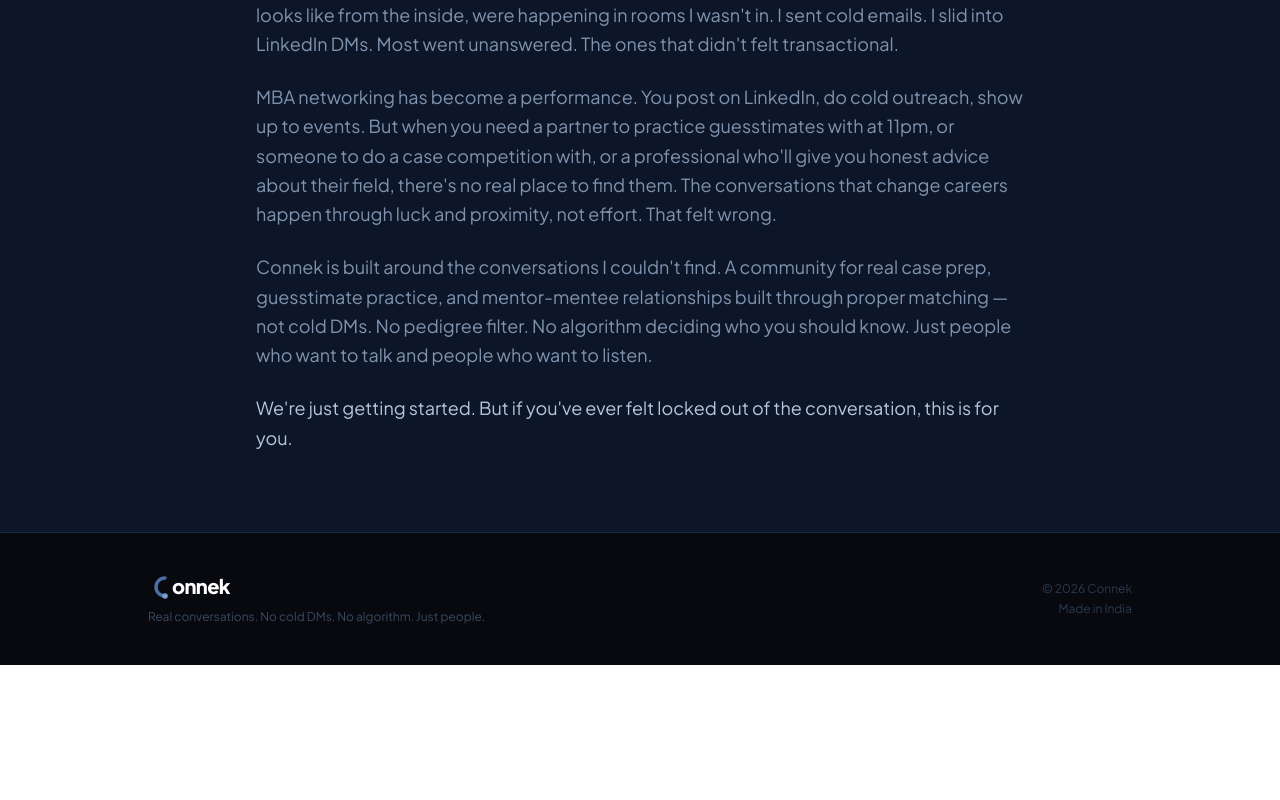
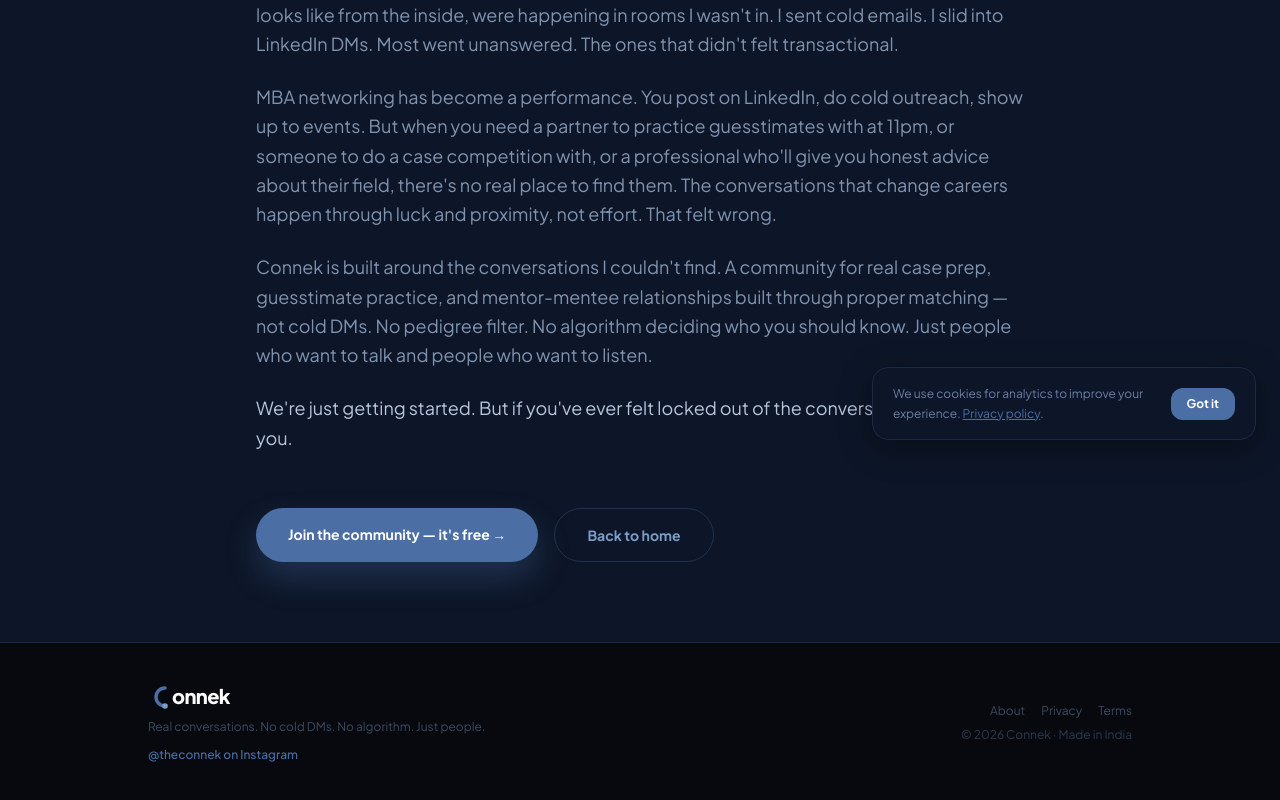
Before and after one commit to bafnakhushi111-tech/theconnek, a Next.js app: page /about in a window 1280 px wide. Shown: the part 344-1144 px from the top of the page. Before the commit the page ends 1009 px from the top, so only its background shows below. Built offline with nearby package versions, Linux system fonts and the light colour scheme; no server answers.

Commit message:
SEO overhaul, FAQ section, cookie banner, About CTA, footer links, JSON-LD schema

```diff
--- a/app/about/page.tsx
+++ b/app/about/page.tsx
@@ -1,10 +1,12 @@
 import type { Metadata } from "next";
+import Link from "next/link";
 import NavWithPanel from "../components/NavWithPanel";
 import Footer from "../components/Footer";
 
 export const metadata: Metadata = {
-  title: "About — Connek",
-  description: "Why we built Connek — and the networking gap we couldn't find a solution for.",
+  title: "About Connek | Why We Built This MBA Networking Community",
+  description: "Connek was built because real career conversations — the ones that actually change direction — were happening in rooms most MBA students never get access to. Here's the story.",
+  alternates: { canonical: "https://theconnek.com/about" },
 };
 
 export default function AboutPage() {
@@ -45,6 +47,23 @@
               conversation, this is for you.
             </p>
           </div>
+
+          <div className="mt-14 flex flex-col sm:flex-row gap-4">
+            <Link
+              href="/#waitlist"
+              className="inline-block font-bold px-8 py-4 rounded-full text-sm text-center text-white"
+              style={{ background: "#4B6FA5", boxShadow: "0 16px 32px rgba(75,111,165,0.3)" }}
+            >
+              Join the community — it&apos;s free →
+            </Link>
+            <Link
+              href="/"
+              className="inline-block font-bold px-8 py-4 rounded-full text-sm text-center"
+              style={{ border: "1px solid rgba(75,111,165,0.3)", color: "#7B9EC8" }}
+            >
+              Back to home
+            </Link>
+          </div>
         </div>
       </section>
 
--- /dev/null
+++ b/app/components/CookieBanner.tsx
@@ -0,0 +1,40 @@
+"use client";
+
+import { useState, useEffect } from "react";
+import Link from "next/link";
+
+export default function CookieBanner() {
+  const [visible, setVisible] = useState(false);
+
+  useEffect(() => {
+    if (!localStorage.getItem("cookie_consent")) {
+      setVisible(true);
+    }
+  }, []);
+
+  function accept() {
+    localStorage.setItem("cookie_consent", "true");
+    setVisible(false);
+  }
+
+  if (!visible) return null;
+
+  return (
+    <div
+      className="fixed bottom-4 left-4 right-4 sm:left-auto sm:right-6 sm:max-w-sm z-50 rounded-2xl px-5 py-4 flex flex-col sm:flex-row items-start sm:items-center gap-3 text-sm"
+      style={{ background: "#0D1628", border: "1px solid #1a2a45", boxShadow: "0 8px 32px rgba(0,0,0,0.4)" }}
+    >
+      <p style={{ color: "#6B7FA3" }} className="flex-1 text-xs leading-relaxed">
+        We use cookies for analytics to improve your experience.{" "}
+        <Link href="/privacy" className="underline" style={{ color: "#4B6FA5" }}>Privacy policy</Link>.
+      </p>
+      <button
+        onClick={accept}
+        className="shrink-0 text-xs font-bold px-4 py-2 rounded-xl text-white"
+        style={{ background: "#4B6FA5" }}
+      >
+        Got it
+      </button>
+    </div>
+  );
+}
--- a/app/components/Footer.tsx
+++ b/app/components/Footer.tsx
@@ -1,18 +1,32 @@
 import Logo from "./Logo";
+import Link from "next/link";
 
 export default function Footer() {
   return (
     <footer style={{ background: "#08090E", borderTop: "1px solid #1a2a45" }}>
-      <div className="max-w-5xl mx-auto px-5 py-10 flex flex-col sm:flex-row items-center sm:justify-between gap-4">
+      <div className="max-w-5xl mx-auto px-5 py-10 flex flex-col sm:flex-row items-center sm:justify-between gap-6">
         <div className="flex flex-col items-center sm:items-start gap-2">
           <Logo variant="dark" size="sm" />
           <p className="text-xs" style={{ color: "#3A4A60" }}>
             Real conversations. No cold DMs. No algorithm. Just people.
           </p>
+          <a
+            href="https://www.instagram.com/theconnek"
+            target="_blank"
+            rel="noopener noreferrer"
+            className="text-xs font-medium mt-1"
+            style={{ color: "#4B6FA5" }}
+          >
+            @theconnek on Instagram
+          </a>
         </div>
-        <div className="flex flex-col items-center sm:items-end gap-1 text-xs" style={{ color: "#2A3A50" }}>
-          <span>© {2026} Connek</span>
-          <span>Made in India</span>
+        <div className="flex flex-col items-center sm:items-end gap-2 text-xs" style={{ color: "#2A3A50" }}>
+          <div className="flex gap-4">
+            <Link href="/about" className="hover:opacity-80 transition-opacity" style={{ color: "#3A4A60" }}>About</Link>
+            <Link href="/privacy" className="hover:opacity-80 transition-opacity" style={{ color: "#3A4A60" }}>Privacy</Link>
+            <Link href="/terms" className="hover:opacity-80 transition-opacity" style={{ color: "#3A4A60" }}>Terms</Link>
+          </div>
+          <span>© {2026} Connek · Made in India</span>
         </div>
       </div>
     </footer>
--- a/app/layout.tsx
+++ b/app/layout.tsx
@@ -2,6 +2,7 @@
 import { Plus_Jakarta_Sans } from "next/font/google";
 import "./globals.css";
 import Analytics from "./components/Analytics";
+import CookieBanner from "./components/CookieBanner";
 
 const plusJakartaSans = Plus_Jakarta_Sans({
   subsets: ["latin"],
@@ -10,20 +11,43 @@
 
 export const metadata: Metadata = {
   metadataBase: new URL("https://theconnek.com"),
-  title: "Connek — Real conversations. Real careers.",
-  description: "A community where students and professionals have honest conversations about careers. No cold DMs. No algorithm. Just people.",
+  title: "Connek | MBA Networking & Career Mentorship Community India",
+  description: "Connek connects MBA students and early professionals with industry mentors for real career conversations. No cold DMs, no algorithm. Free to join. Built for India.",
+  keywords: "MBA networking India, career mentorship, MBA community, consulting career advice, IIM networking, case competition prep, guesstimate practice, career conversations, mentorship platform India",
   openGraph: {
-    title: "Connek — Real conversations. Real careers.",
-    description: "A community where students and professionals have honest conversations about careers. No cold DMs. No algorithm. Just people.",
+    title: "Connek | MBA Networking & Career Mentorship Community India",
+    description: "Real career conversations with professionals who've been there. No cold DMs. No algorithm. Free to join.",
     url: "https://theconnek.com",
     siteName: "Connek",
     type: "website",
+    locale: "en_IN",
   },
   twitter: {
     card: "summary_large_image",
-    title: "Connek — Real conversations. Real careers.",
-    description: "A community where students and professionals have honest conversations about careers. No cold DMs. No algorithm. Just people.",
+    title: "Connek | MBA Networking & Career Mentorship Community India",
+    description: "Real career conversations with professionals who've been there. No cold DMs. No algorithm. Free to join.",
     site: "@theconnek",
+  },
+  alternates: {
+    canonical: "https://theconnek.com",
+  },
+  robots: {
+    index: true,
+    follow: true,
+  },
+};
+
+const jsonLd = {
+  "@context": "https://schema.org",
+  "@type": "Organization",
+  name: "Connek",
+  url: "https://theconnek.com",
+  logo: "https://theconnek.com/icon.svg",
+  description: "A community platform connecting MBA students and early professionals with industry mentors for real career conversations.",
+  sameAs: ["https://www.instagram.com/theconnek"],
+  foundingLocation: {
+    "@type": "Place",
+    addressCountry: "IN",
   },
 };
 
@@ -34,9 +58,16 @@
 }>) {
   return (
     <html lang="en" className="h-full antialiased">
+      <head>
+        <script
+          type="application/ld+json"
+          dangerouslySetInnerHTML={{ __html: JSON.stringify(jsonLd) }}
+        />
+      </head>
       <body className={`${plusJakartaSans.className} min-h-full flex flex-col`}>
         {children}
         <Analytics />
+        <CookieBanner />
       </body>
     </html>
   );
--- a/app/page.tsx
+++ b/app/page.tsx
@@ -263,9 +263,9 @@
       <section style={{ borderBottom: "1px solid #1a2a45", background: "#08090E" }}>
         <div className="max-w-4xl mx-auto px-5 py-8 grid grid-cols-3 gap-4 text-center">
           {[
-            { stat: "Real conversations", sub: "Not cold DMs" },
+            { stat: "100% Free", sub: "No paywalls, ever" },
             { stat: "No algorithm", sub: "You choose who you talk to" },
-            { stat: "Free, always", sub: "No catch" },
+            { stat: "Built for India", sub: "MBA students & professionals" },
           ].map(({ stat, sub }) => (
             <div key={stat} className="flex flex-col items-center">
               <div className="text-lg sm:text-xl font-bold text-white">{stat}</div>
@@ -420,6 +420,41 @@
         </AnimatePresence>
       </section>
 
+      {/* ── FAQ ── */}
+      <section className="py-20" style={{ background: "#08090E" }}>
+        <div className="max-w-2xl mx-auto px-5">
+          <FadeSection>
+            <h2 className="text-2xl sm:text-3xl font-bold text-center text-white mb-12">Common questions.</h2>
+          </FadeSection>
+          <motion.div
+            variants={stagger}
+            initial="hidden"
+            whileInView="visible"
+            viewport={{ once: true, margin: "-60px" }}
+            className="flex flex-col gap-4"
+          >
+            {[
+              { q: "Is Connek free?", a: "Yes, completely. No subscription, no premium tier, no catch. Connek is free for both students and professionals." },
+              { q: "Who is this for?", a: "MBA students and early professionals in India targeting careers in consulting, finance, marketing, operations, and other fields. And professionals who are open to having real conversations about their journey." },
+              { q: "How does matching work?", a: "We match based on your background, target role, and what you're looking for — then make the introduction. You're always in control of who you talk to." },
+              { q: "Do I need to be from a top college?", a: "No. There's no pedigree filter. If you're serious about your career and willing to have real conversations, you belong here." },
+              { q: "How soon will I hear back after joining?", a: "We review every signup personally and onboard in small batches. You'll get an email the moment a conversation is ready for you." },
+              { q: "I'm a professional — how much time does this take?", a: "As much or as little as you want. No quota, no schedule. One conversation a month is enough to make a real difference for someone." },
+            ].map(({ q, a }) => (
+              <motion.div
+                key={q}
+                variants={fadeUp}
+                className="rounded-2xl p-6"
+                style={{ background: "rgba(75,111,165,0.06)", border: "1px solid rgba(75,111,165,0.15)" }}
+              >
+                <p className="font-semibold text-white text-sm sm:text-base mb-2">{q}</p>
+                <p className="text-sm leading-relaxed" style={{ color: "#6B7FA3" }}>{a}</p>
+              </motion.div>
+            ))}
+          </motion.div>
+        </div>
+      </section>
+
       {/* ── Join form ── */}
       <section id="waitlist" className="py-20" style={{ background: heroBg }}>
         <div className="max-w-lg mx-auto px-5">
```
